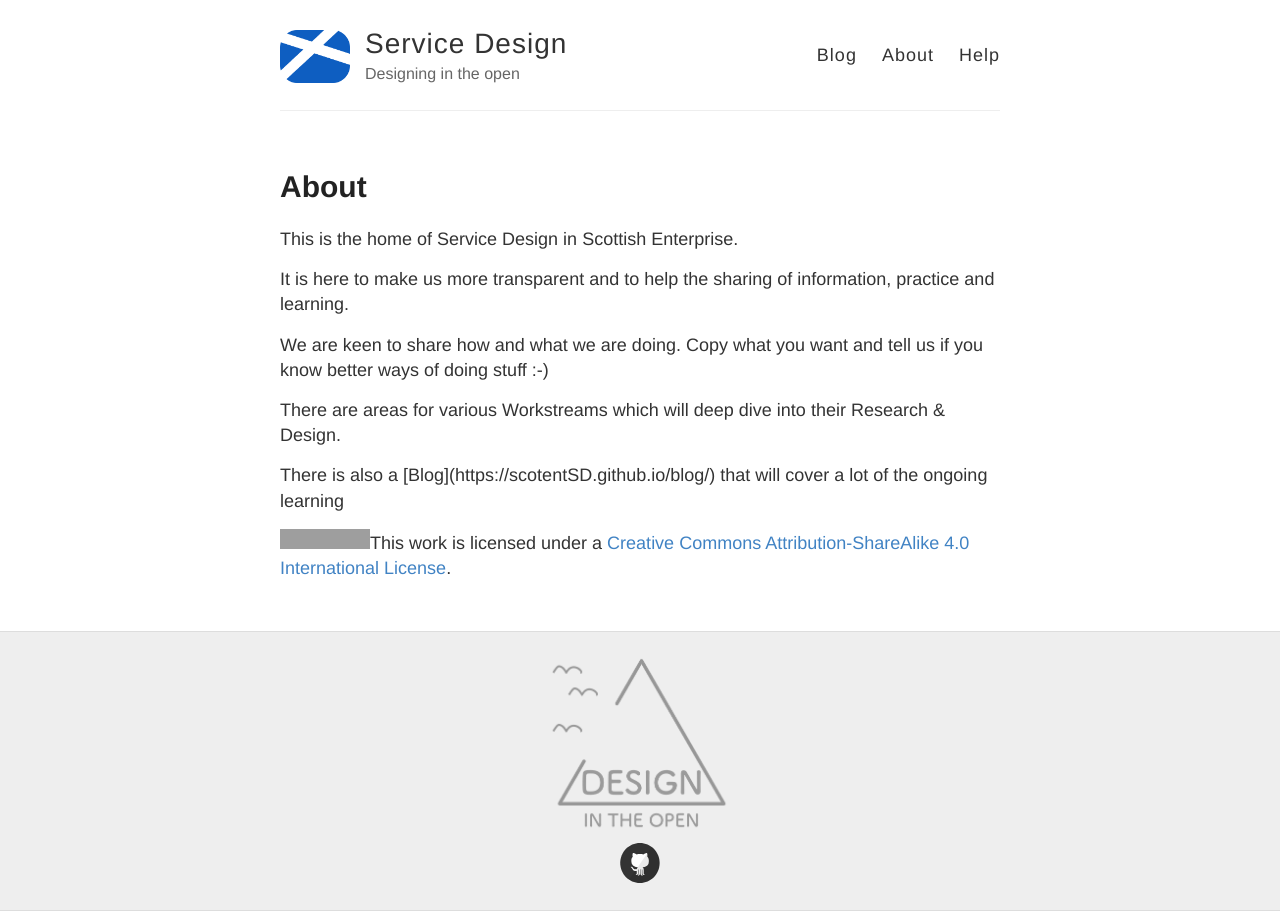
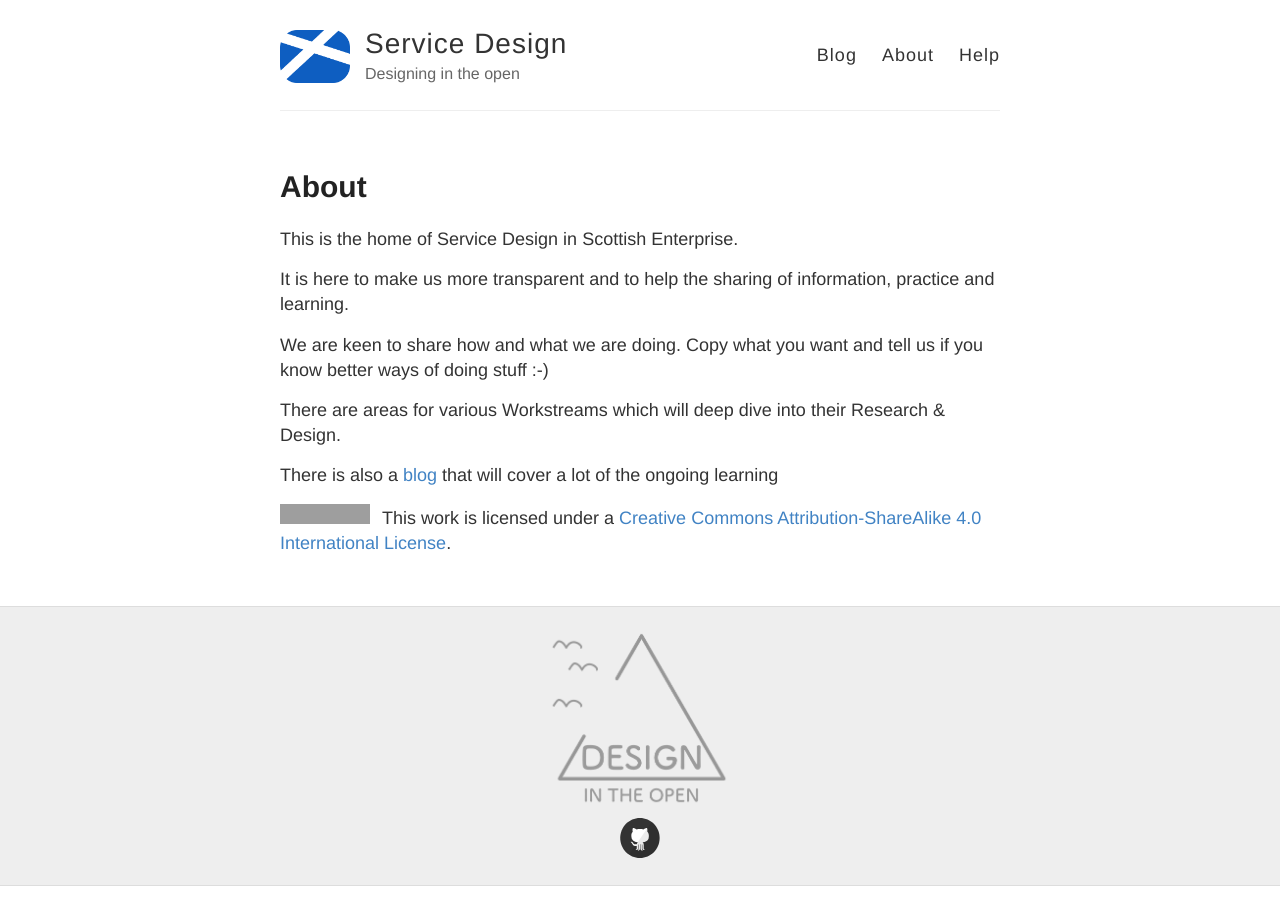
Before and after one commit to carl-watson/scotentSD.github.io, a Jekyll site: the page built from about.md, in a window 1280 px wide. Built offline with Jekyll 4.4.1, drawn with Linux system fonts in a browser that asks for light colours; grey boxes are pictures that could not be loaded.

Commit message:
Fixed link to blog

```diff
--- a/about.md
+++ b/about.md
@@ -21,7 +21,7 @@
 </p>
 
 <p>
-There is also a [Blog](https://scotentSD.github.io/blog/) that will cover a lot of the ongoing learning
+  There is also a <a href="https://scotentSD.github.io/blog/">blog</a> that will cover a lot of the ongoing learning
 </p>
 
-<p><a rel="license" href="http://creativecommons.org/licenses/by-sa/4.0/"><img alt="Creative Commons Licence" style="border-width:0" src="https://i.creativecommons.org/l/by-sa/4.0/88x31.png" /></a>This work is licensed under a <a rel="license" href="http://creativecommons.org/licenses/by-sa/4.0/">Creative Commons Attribution-ShareAlike 4.0 International License</a>.</p>
+<p><a rel="license" href="http://creativecommons.org/licenses/by-sa/4.0/"><img alt="Creative Commons Licence" style="border-width:0" src="https://i.creativecommons.org/l/by-sa/4.0/88x31.png" style="flpat: left; margin-right: 12px;" /></a>This work is licensed under a <a rel="license" href="http://creativecommons.org/licenses/by-sa/4.0/">Creative Commons Attribution-ShareAlike 4.0 International License</a>.</p>
```
